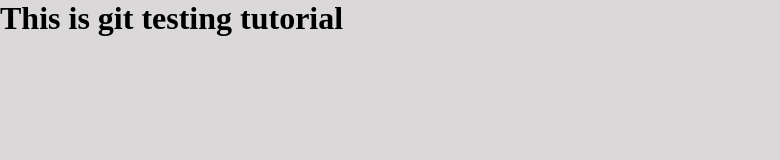
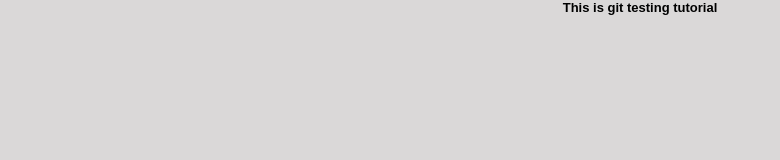
Before and after one commit to SomjiSomanP/DemoGit, a plain HTML site: page index.html in a window 1280 px wide. Shown: the whole page, without its empty margins (0-780 px from the left). Drawn offline with Linux system fonts and the light colour scheme.

Commit message:
H1 tag styled

```diff
--- a/css/style.css
+++ b/css/style.css
@@ -2,3 +2,9 @@ body {
 	background-color: #dad8d8;
 	margin: 0px;
 }
+
+h1{
+	font-size: 13px;
+	font-family: sans-serif;
+	text-align: center;
+}
```
